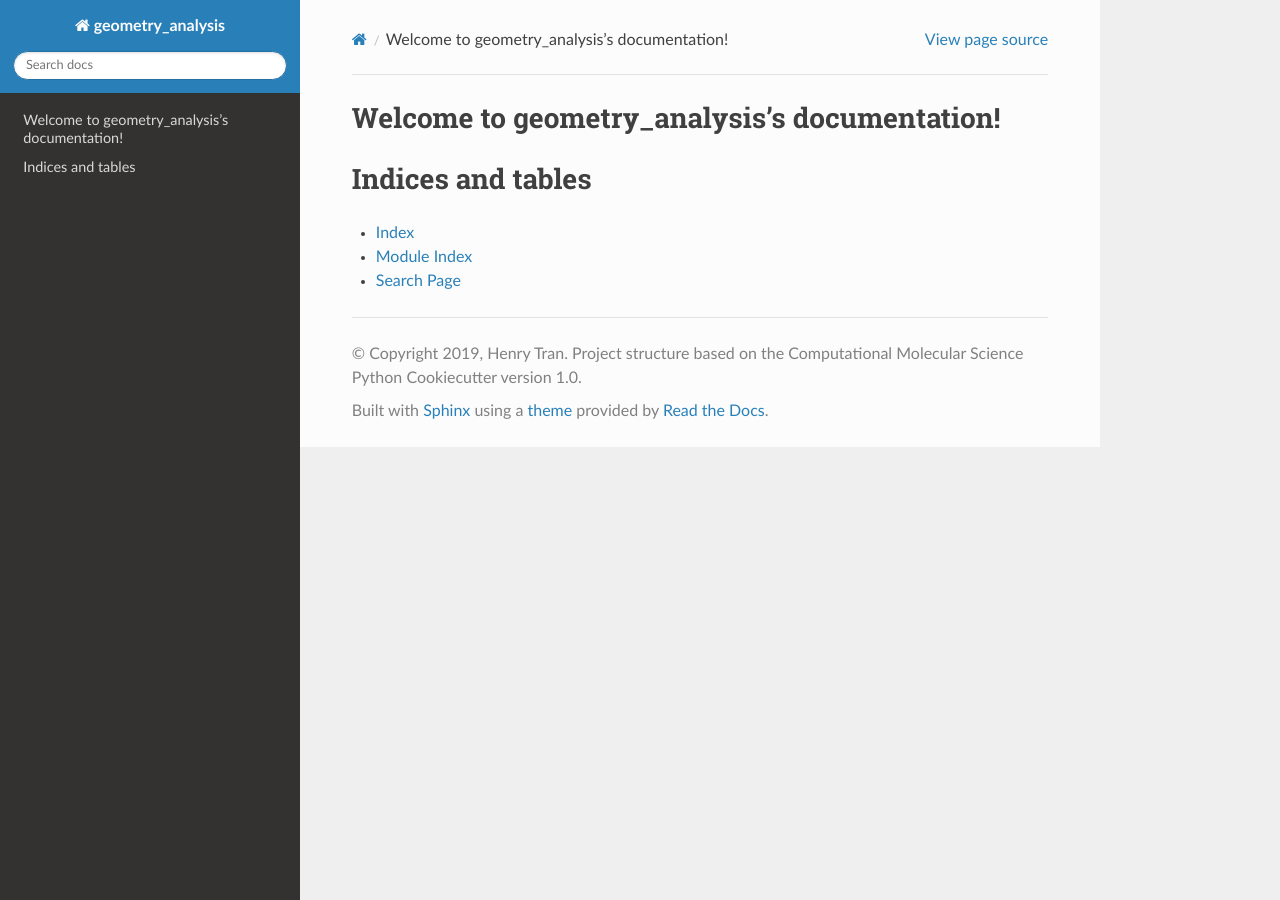
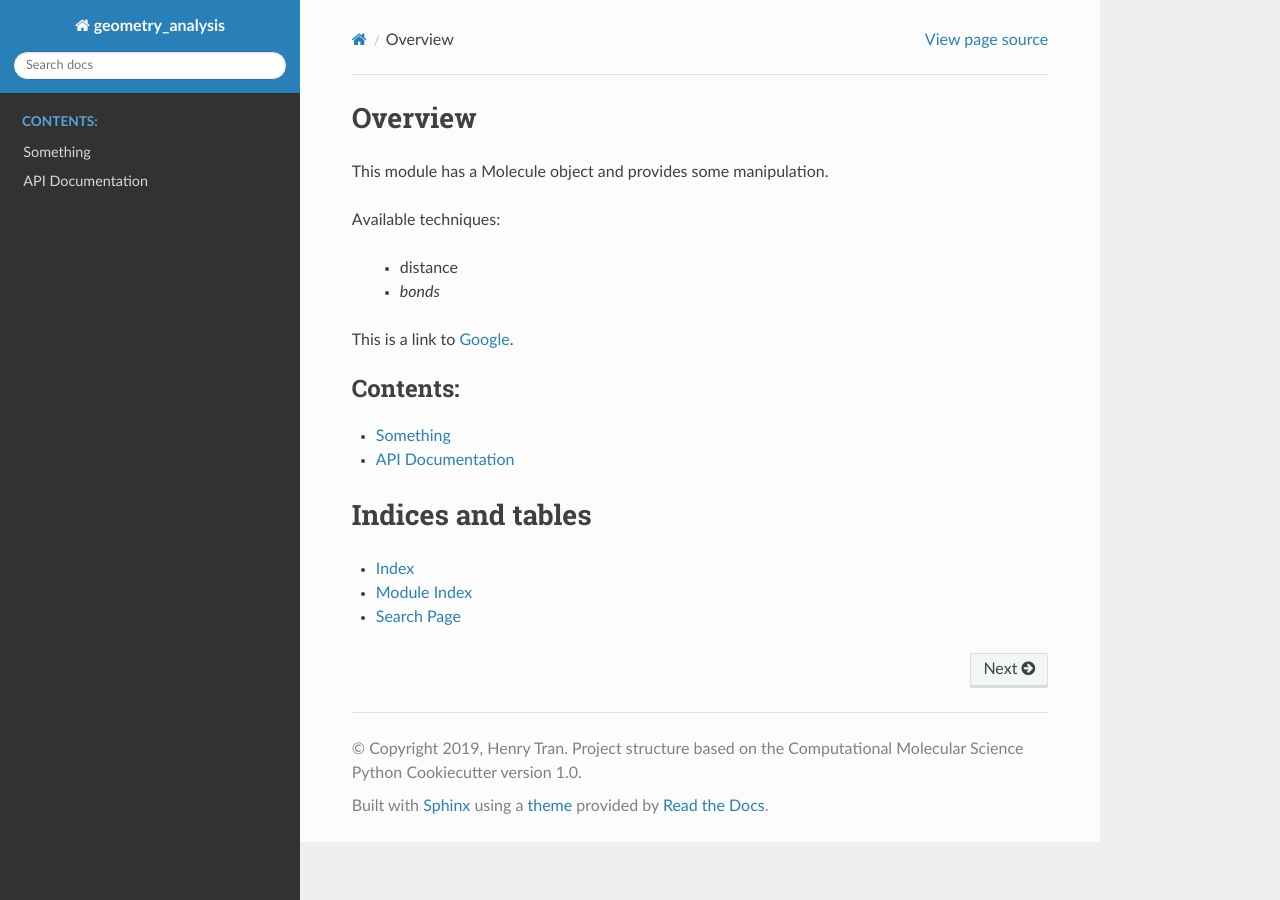
Before and after one commit to Sekie/geometry_analysis, a Sphinx documentation site: the page built from docs/index.rst, in a window 1280 px wide. Built offline with Sphinx 7.4.7 and the Read the Docs theme 2.0.0, drawn with Linux system fonts in a browser that asks for light colours.

Commit message:
Actually updating .rst

```diff
--- a/docs/conf.py
+++ b/docs/conf.py
@@ -41,8 +41,12 @@ release = ''
 # ones.
 extensions = [
     'sphinx.ext.autodoc',
+    'sphinx.ext.autosummary',
     'sphinx.ext.mathjax',
+    'sphinx.ext.napoleon',
 ]
+
+autosummary_generate = True
 
 # Add any paths that contain templates here, relative to this directory.
 templates_path = ['_templates']
--- a/docs/index.rst
+++ b/docs/index.rst
@@ -3,14 +3,23 @@
    You can adapt this file completely to your liking, but it should at least
    contain the root `toctree` directive.
 
-Welcome to geometry_analysis's documentation!
+Overview
 =========================================================
+
+This module has a Molecule object and provides some manipulation.
+
+Available techniques:
+
+ - distance
+ - *bonds*
+This is a link to `Google <www.google.com>`_.
 
 .. toctree::
    :maxdepth: 2
    :caption: Contents:
 
-
+   something
+   api
 
 Indices and tables
 ==================
--- /dev/null
+++ b/docs/something.rst
@@ -0,0 +1,4 @@
+Something
+=========
+
+Lorem ipsum, something.
```
Also changed, not shown: docs/api.rst (added, +17 -0 lines).
